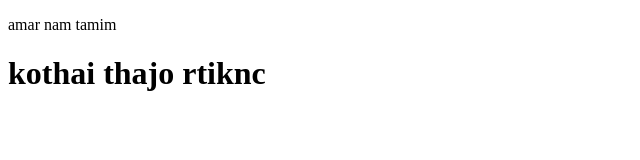
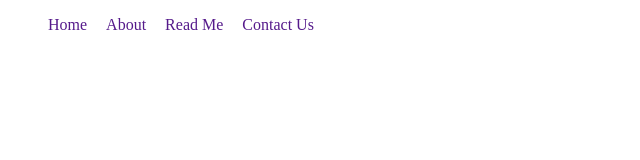
Before and after one commit to srabonti336/my-mango-website, a plain HTML site: page index.html in a window 1280 px wide. Shown: the whole page, without its empty margins (0-640 px from the left). Drawn offline with Linux system fonts and the light colour scheme.

Commit message:
nav section added

```diff
--- a/index.html
+++ b/index.html
@@ -7,8 +7,25 @@
     <link rel="stylesheet" href="style/tamim.css">
 </head>
 <body>
-    <p> amar nam tamim </p>
-    <h1> kothai thajo rtiknc</h1>
+    <header>
+        <nav>
+            <ul>
+                <li> <a href="">Home</a> </li>
+                <li> <a href="">About</a> </li>
+                <li> <a href="">Read Me</a> </li>
+                <li> <a href="">Contact Us</a> </li>
+
+
+            </ul>
+        </nav>
+
+    </header>
+    <main>
+
+    </main>
+    <footer>
+
+    </footer>
 
 </body>
 </html>
--- a/style/tamim.css
+++ b/style/tamim.css
@@ -0,0 +1,9 @@
+nav li{
+    list-style: none;
+    display: inline;
+    margin-right: 15px;
+}
+
+nav li a {
+    text-decoration: none;
+}
```
